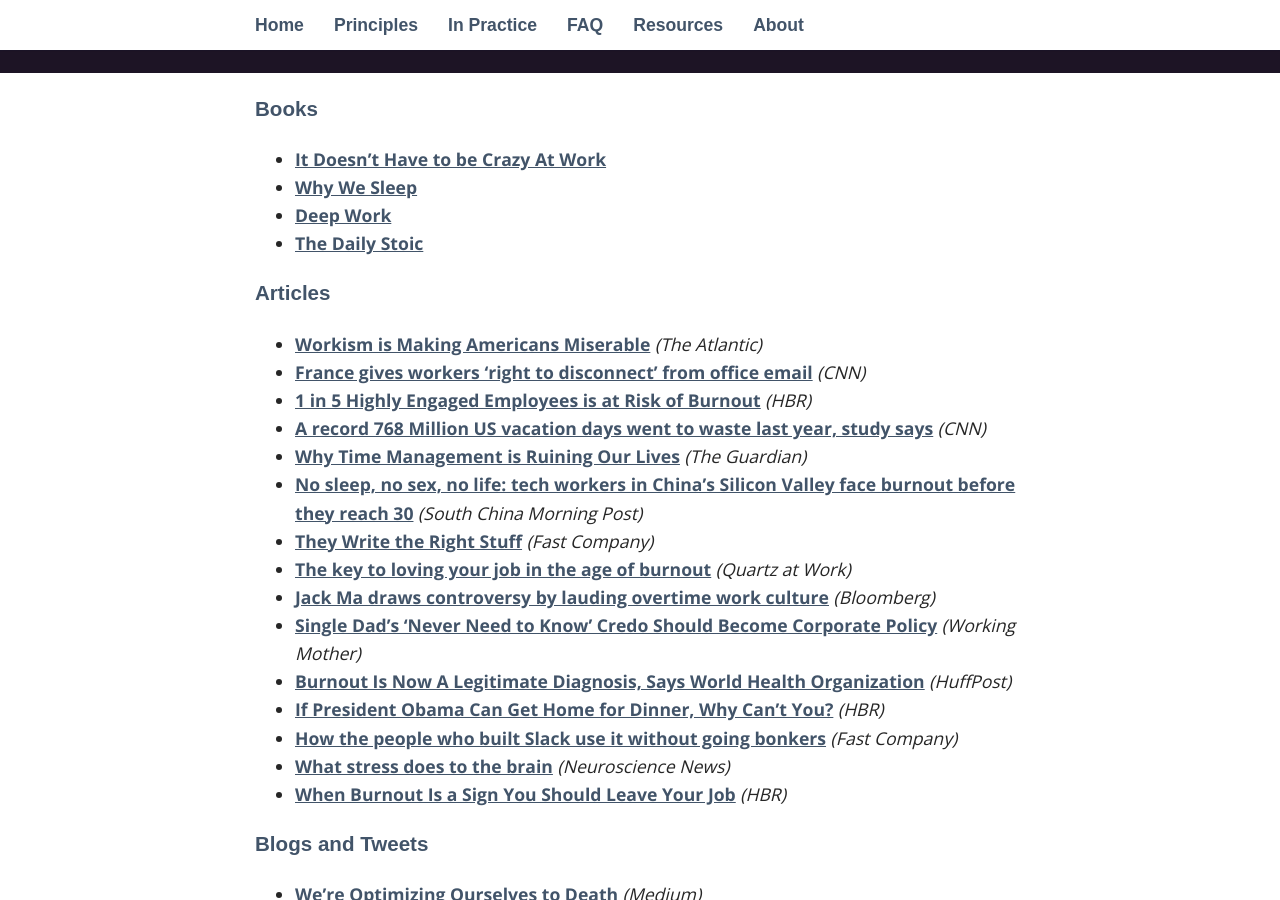
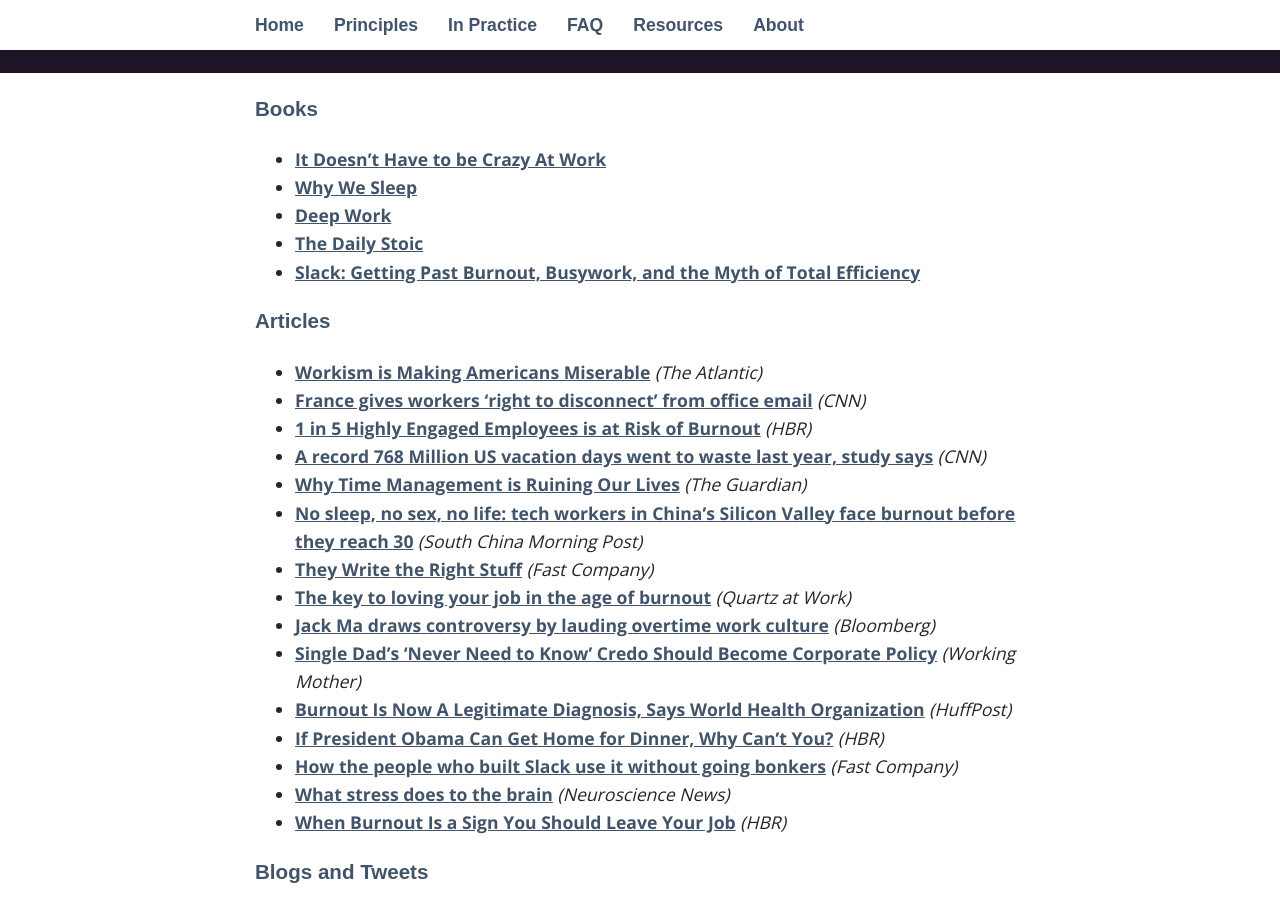
Before and after one commit to brikelly/sustainabledev, a Jekyll site: the page built from _pages/04_resources.md, in a window 1280 px wide and 900 px high, scrolled down 247 px. Built offline with Jekyll 4.4.1, drawn with Linux system fonts in a browser that asks for light colours; some web fonts are replaced; some of the changed lines change nothing that is shown; some of the changed text lies outside the part shown.

Commit message:
Adding Slack book

```diff
--- a/_pages/04_resources.md
+++ b/_pages/04_resources.md
@@ -11,6 +11,7 @@ permalink: /resources/
 * [Why We Sleep](https://www.simonandschuster.com/books/Why-We-Sleep/Matthew-Walker/9781501144325)
 * [Deep Work](http://www.calnewport.com/books/deep-work/)
 * [The Daily Stoic](https://dailystoic.com)
+* [Slack: Getting Past Burnout, Busywork, and the Myth of Total Efficiency](https://www.penguinrandomhouse.com/books/39276/slack-by-tom-demarco/9780767907699/)
 
 ### Articles
 
@@ -36,4 +37,4 @@ permalink: /resources/
 * [How to Feel Less Overwhelmed as a Developer](https://medium.com/@juliahaigh/how-to-feel-less-overwhelmed-as-a-developer-79bc816709de ) _(Medium)_
 * [Why finding a hobby you love could save your career](https://medium.com/swlh/why-finding-a-hobby-you-love-could-save-your-career-c12550749a04) _(Medium)_
 * [Slack Is Not Where 'Deep Work' Happens](https://blog.nuclino.com/slack-is-not-where-deep-work-happens) _(Nuclino Blog)_
-* ["...sleep quality and stress level matter far, far more than the languages you use or the practices you follow..."](https://twitter.com/hillelogram/status/1119709859979714560?s=21) _(Twitter, @hillelogram)_
+* ["...sleep quality and stress level matter far, far more than the languages you use or the practices you follow..."](https://twitter.com/hillelogram/status/1119709859979714560?s=21) _(@hillelogram)_
```
